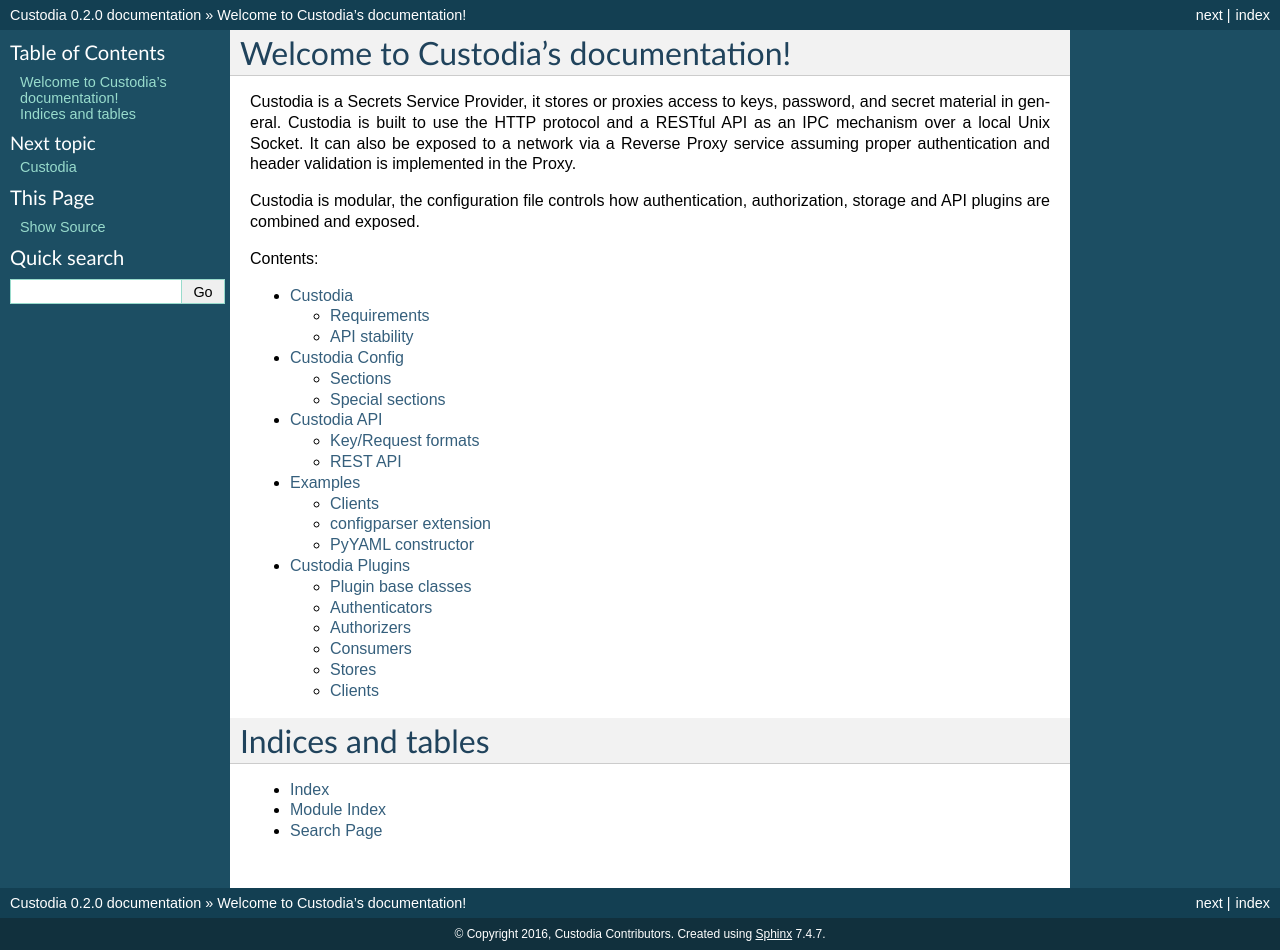
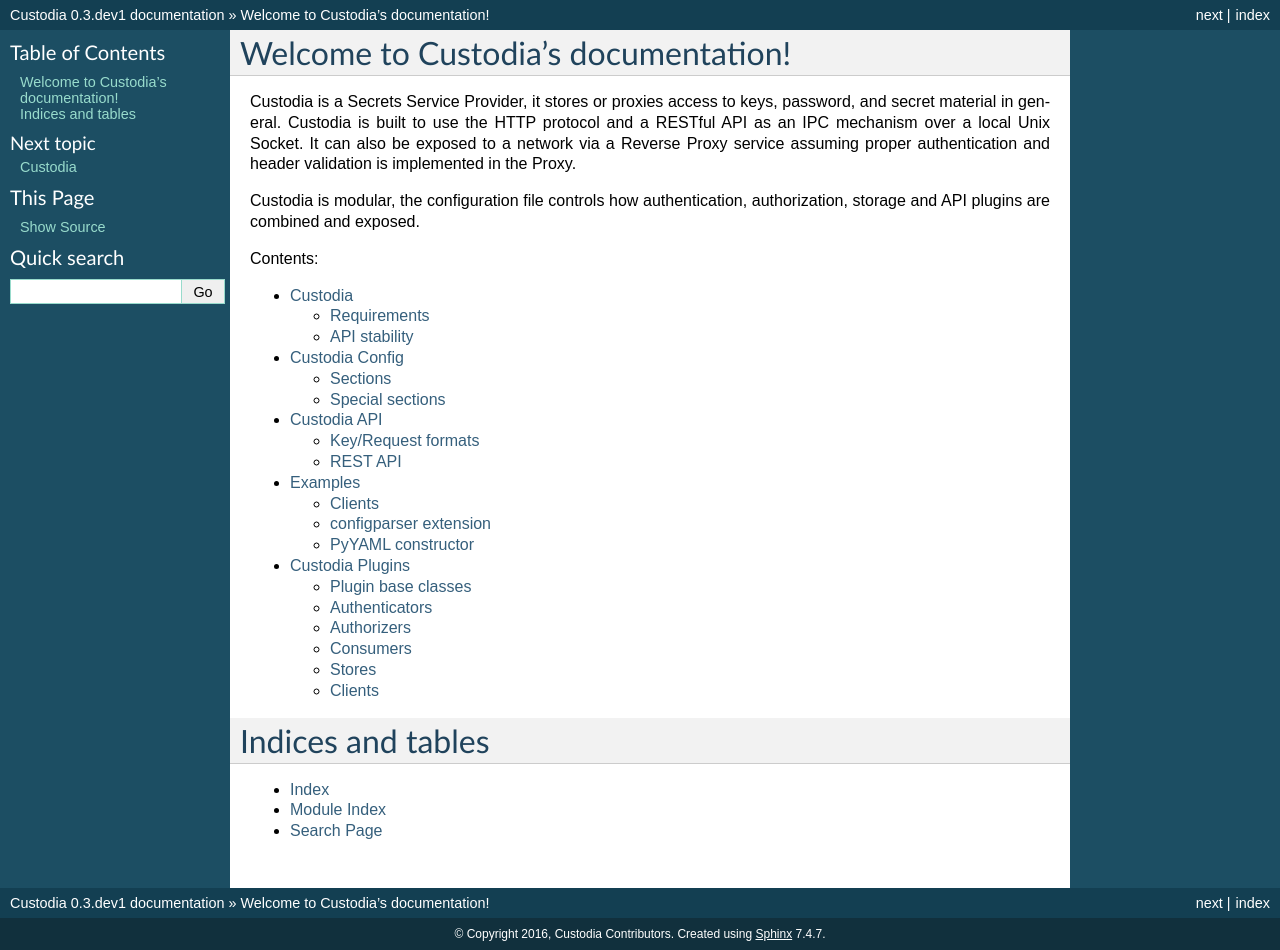
Before and after one commit to latchset/custodia, a Sphinx documentation site: the page built from docs/source/index.rst, in a window 1280 px wide. Built offline with Sphinx 7.4.7, drawn with Linux system fonts in a browser that asks for light colours.

Commit message:
Post release change
Signed-off-by: Christian Heimes <cheimes@redhat.com>

```diff
--- a/docs/source/conf.py
+++ b/docs/source/conf.py
@@ -58,9 +58,9 @@
 # built documents.
 #
 # The short X.Y version.
-version = '0.2.0'
+version = '0.3'
 # The full version, including alpha/beta/rc tags.
-release = '0.2.0'
+release = '0.3.dev1'
 
 # The language for content autogenerated by Sphinx. Refer to documentation
 # for a list of supported languages.
--- a/setup.py
+++ b/setup.py
@@ -63,7 +63,7 @@
     name='custodia',
     descricription='A service to manage, retrieve and store secrets',
     long_description=long_description,
-    version='0.2.0',
+    version='0.3.dev1',
     license='GPLv3+',
     maintainer='Custodia project Contributors',
     maintainer_email='simo@redhat.com',
```
